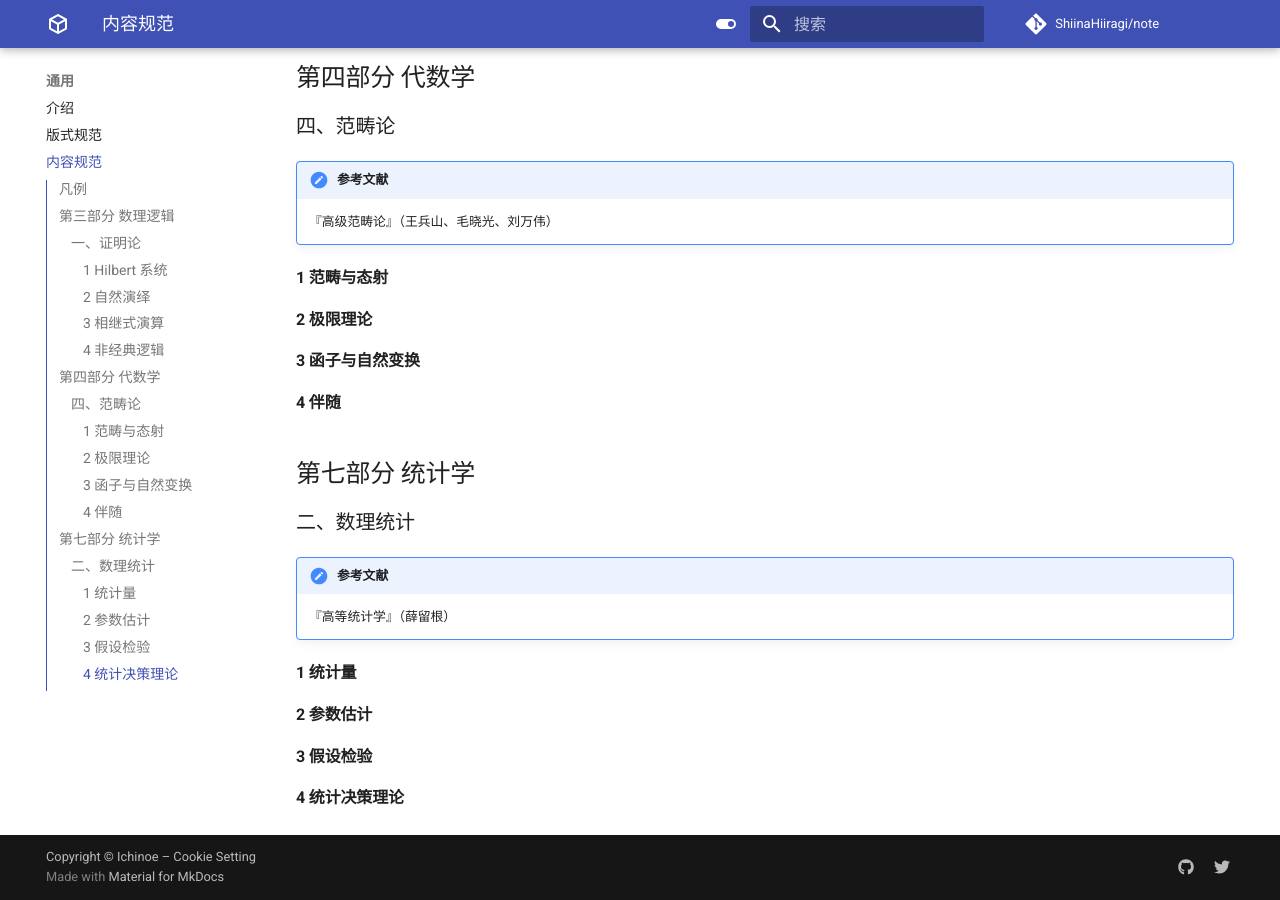
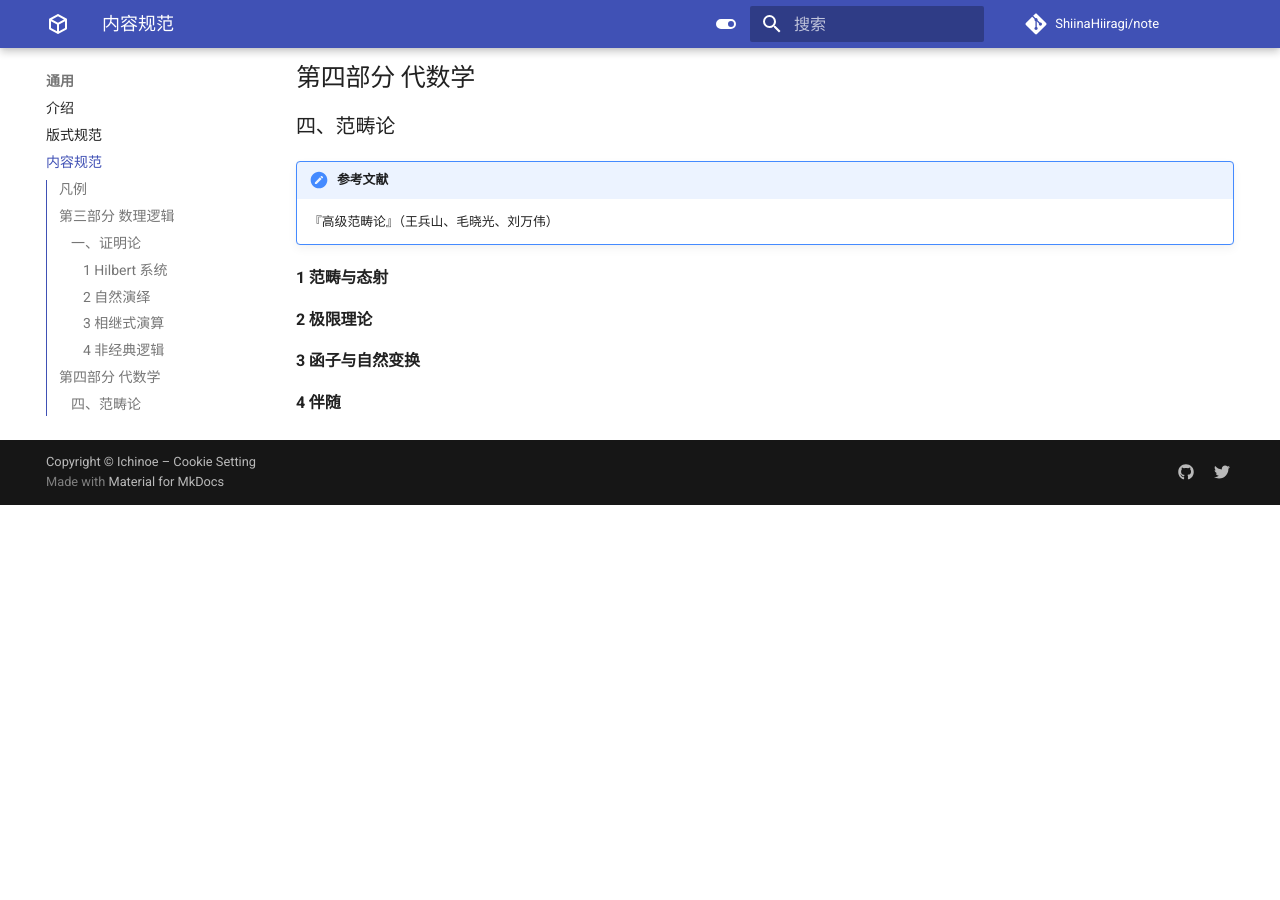
Before and after one commit to ShiinaHiiragi/note, an MkDocs documentation site: the page built from docs/intro/toc.md, in a window 1280 px wide and 900 px high, scrolled down 738 px. Built offline with MkDocs 1.6.1 and Material for MkDocs 9.7.7, drawn with Linux system fonts in a browser that asks for light colours; comment, search, counter and statistics services are not loaded; after the commit the page ends 1243 px from its top, so only the background shows below that.

Commit message:
remove stat

```diff
--- a/docs/intro/toc.md
+++ b/docs/intro/toc.md
@@ -31,17 +31,3 @@
 #### 3 函子与自然变换
 
 #### 4 伴随
-
-## 第七部分 统计学
-### 二、数理统计
-
-!!! note "参考文献"
-    『高等统计学』（薛留根）
-
-#### 1 统计量
-
-#### 2 参数估计
-
-#### 3 假设检验
-
-#### 4 统计决策理论
--- a/docs/stat/stat/decn.md
+++ /dev/null
@@ -1 +0,0 @@
-# 4 统计决策理论
--- a/docs/stat/stat/est.md
+++ /dev/null
@@ -1 +0,0 @@
-# 2 参数估计
--- a/docs/stat/stat/hyp.md
+++ /dev/null
@@ -1 +0,0 @@
-# 3 假设检验
--- a/docs/stat/stat/stat.md
+++ /dev/null
@@ -1 +0,0 @@
-# 1 统计量
--- a/mkdocs.yml
+++ b/mkdocs.yml
@@ -208,11 +208,11 @@
       - 2 微分与积分: anly/cmplx/anly.md
       - 3 留数理论: anly/cmplx/res.md
     - 四、概率论:
-      - 1 概率与随机变量: stat/prob/prob.md
-      - 2 概率分布与特征: stat/prob/dist.md
-      - 3 统计独立性: stat/prob/ind.md
-      - 4 条件期望: stat/prob/cond.md
-      - 5 随机过程: stat/prob/stoch.md
+      - 1 概率与随机变量: anly/prob/prob.md
+      - 2 概率分布与特征: anly/prob/dist.md
+      - 3 统计独立性: anly/prob/ind.md
+      - 4 条件期望: anly/prob/cond.md
+      - 5 随机过程: anly/prob/stoch.md
   - 语言学:
     - 一、类型论:
       - 1 一般类型论: lang/type/gen.md
```
Also changed, not shown: docs/anly/prob/cond.md (renamed from docs/stat/prob/cond.md), docs/anly/prob/dist.md (renamed from docs/stat/prob/dist.md), docs/anly/prob/ind.md (renamed from docs/stat/prob/ind.md), docs/anly/prob/prob.md (renamed from docs/stat/prob/prob.md), docs/anly/prob/stoch.md (renamed from docs/stat/prob/stoch.md).
